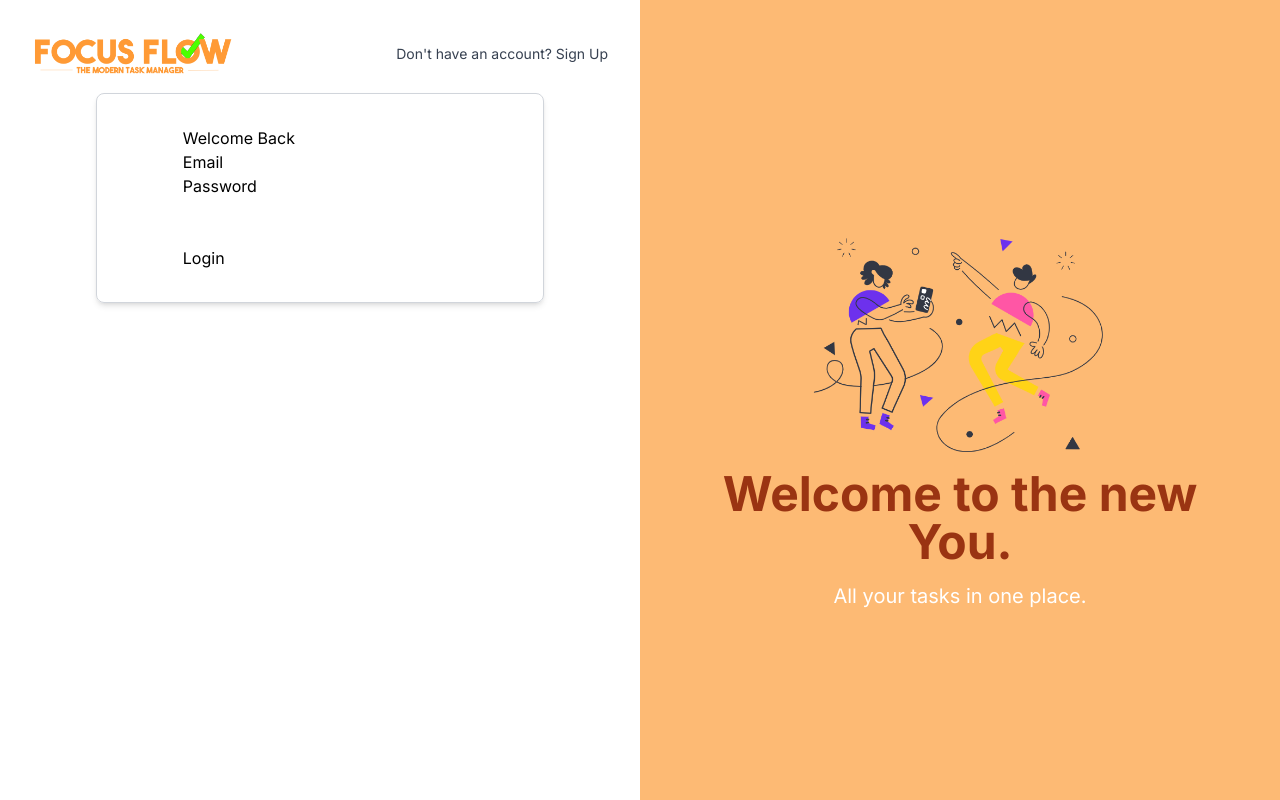
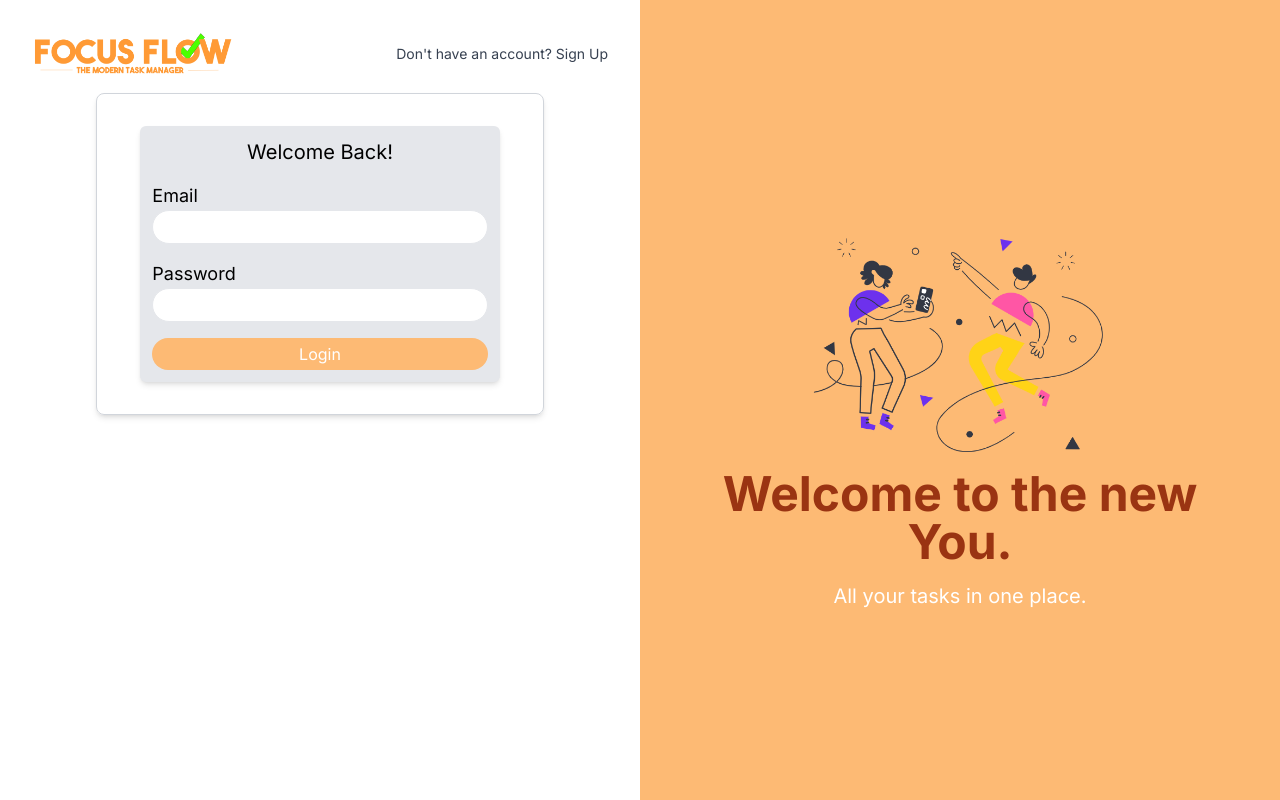
Before and after one commit to colintle/FocusFlow, a Next.js app in the folder focus-flow/: page / in a window 1280 px wide. Both pictures are taken after a click on the element "Already have an account? Sign In". Built offline with nearby package versions, Linux system fonts and the light colour scheme.

Commit message:
updated signup.tsx and login.tsx

```diff
--- a/focus-flow/src/app/components/Login.tsx
+++ b/focus-flow/src/app/components/Login.tsx
@@ -6,53 +6,50 @@ function Login() {
     const [showPassword, setShowPassword] = useState(false);
 
     const handleLogin = () => {
-        // You can add your login logic here.
+        // Your login logic here.
         // For simplicity, we're just printing the entered email and password.
         console.log('Email:', email);
         console.log('Password:', password);
     };
 
     return (
-        <div>
-            <div>
-               Welcome Back
-            </div>
-            <div>
-                <label htmlFor="loginName">Email</label>
-                <input
-                    type="text"
-                    id="loginName"
-                    value={email}
-                    onChange={(e) => setEmail(e.target.value)}
-                /><br />
-                <label htmlFor="loginPassword">Password</label>
-                <div style={{ position: 'relative' }}>
+        <div className="bg-gray-200 p-3 rounded-md shadow-md max-w-md mx-auto">
+            <div className="text-xl text-center mb-4">Welcome Back!</div>
+            <div className="space-y-4">
+                <div>
+                    <label htmlFor="loginEmail" className="text-lg">Email</label>
+                    <input
+                        type="text"
+                        id="loginEmail"
+                        value={email}
+                        onChange={(e) => setEmail(e.target.value)}
+                        className="w-full px-2 py-1 border rounded-full"
+                    />
+                </div>
+                <div className="relative">
+                    <label htmlFor="loginPassword" className="text-lg">Password</label>
                     <input
                         type={showPassword ? 'text' : 'password'}
                         id="loginPassword"
                         value={password}
                         onChange={(e) => setPassword(e.target.value)}
+                        className="w-full px-2 py-1 border rounded-full"
                     />
                     {password && (
                         <button
                             onClick={() => setShowPassword(!showPassword)}
-                            type="button"
-                            style={{
-                                position: 'absolute',
-                                right: '5px',
-                                top: '50%',
-                                transform: 'translateY(-50%)',
-                                padding: '0',
-                                border: 'none',
-                                background: 'none',
-                                cursor: 'pointer',
-                            }}
+                            className="absolute top-1/2 right-4 -translate-y-1/2 text-blue-500"
                         >
                             {showPassword ? 'Hide' : 'Show'}
                         </button>
                     )}
-                </div><br />
-                <button onClick={handleLogin}>Login</button>
+                </div>
+                <button
+                    onClick={handleLogin}
+                    className="w-full bg-orange-300 text-white p-1 rounded-full hover-bg-blue-600 cursor-pointer"
+                >
+                    Login
+                </button>
             </div>
         </div>
     );
--- a/focus-flow/src/app/components/SignUp.tsx
+++ b/focus-flow/src/app/components/SignUp.tsx
@@ -79,7 +79,7 @@ function SignUp() {
                 </div>
                 <button
                     onClick={handleSignUp}
-                    className="w-full bg-blue-500 text-white p-1 rounded-full hover-bg-blue-600 cursor-pointer"
+                    className="w-full bg-orange-300 text-white p-1 rounded-full hover-bg-blue-600 cursor-pointer"
                 >
                     Sign Up
                 </button>
```
